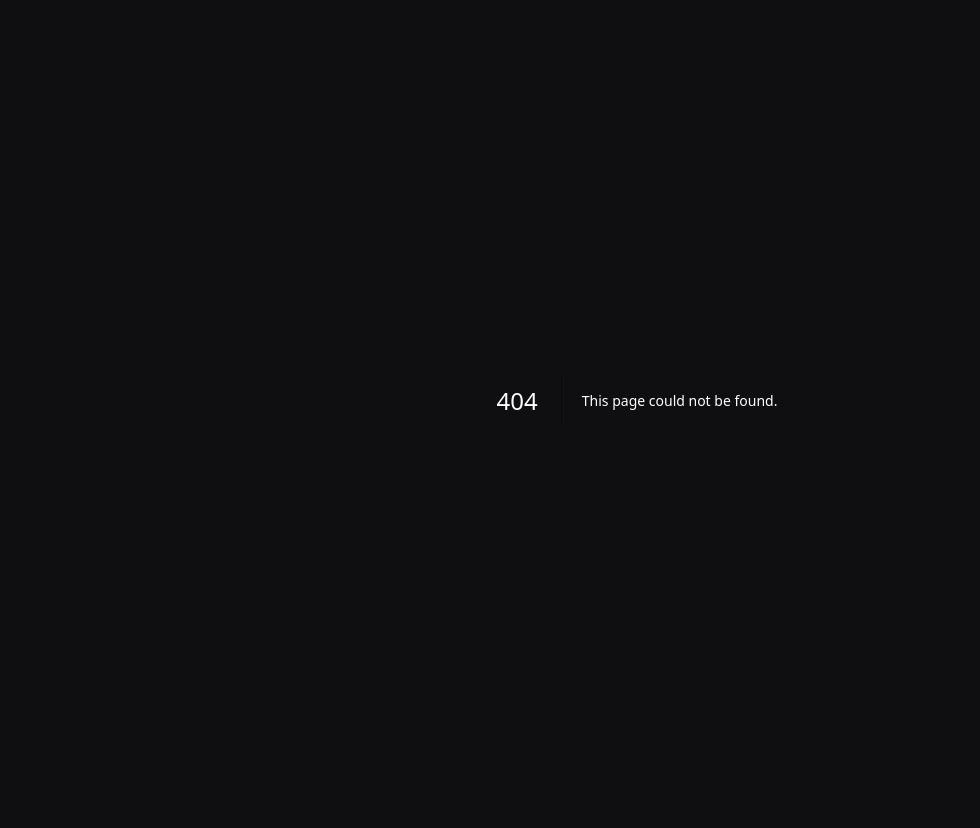
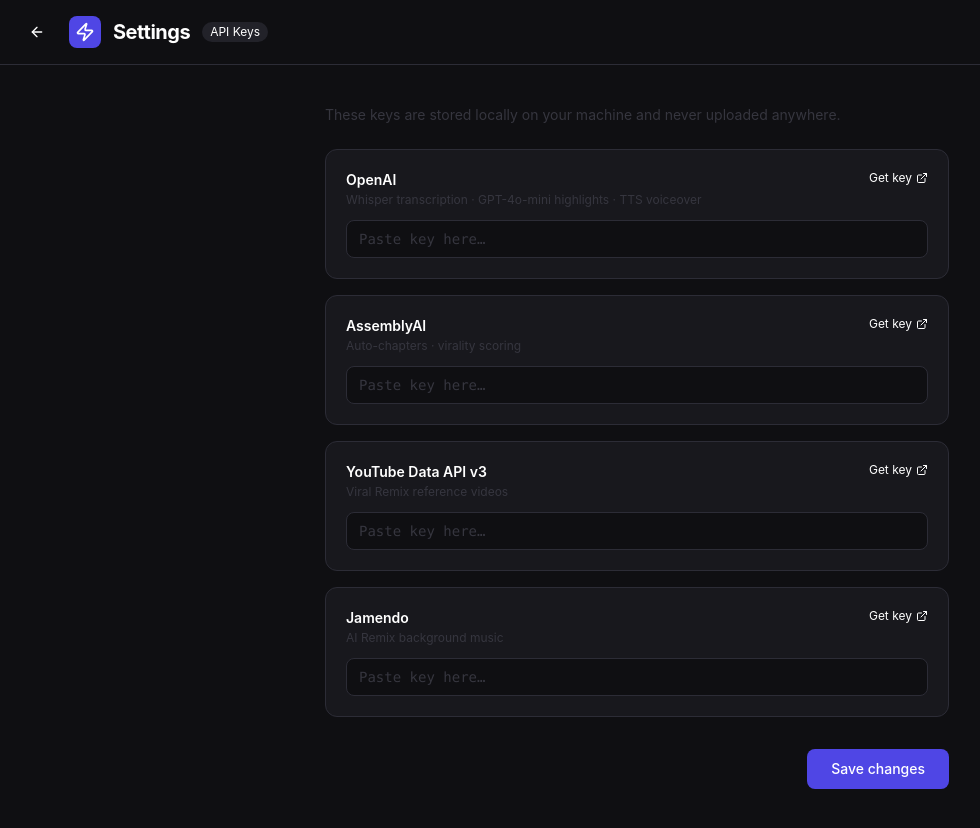
Before and after one commit to Rubruby420/Clip, a Next.js app: page /settings in a window 1280 px wide. Before the commit this address had no page. Shown: the whole page, without its empty margins (3-983 px from the left). Before the commit the page ends 800 px from the top, so only its background shows below. Built offline with nearby package versions, Linux system fonts and the light colour scheme; no server answers.

Commit message:
Add settings page UI with provider cards and save button
Co-Authored-By: Claude Sonnet 4.6 <noreply@anthropic.com>

```diff
--- /dev/null
+++ b/app/settings/_client.tsx
@@ -0,0 +1,187 @@
+"use client";
+
+import { useEffect, useState } from "react";
+import Link from "next/link";
+import {
+  Settings,
+  ArrowLeft,
+  ExternalLink,
+  CheckCircle,
+  AlertCircle,
+  Loader2,
+  Zap,
+} from "lucide-react";
+
+type ConfigKey =
+  | "OPENAI_API_KEY"
+  | "ASSEMBLYAI_API_KEY"
+  | "YOUTUBE_API_KEY"
+  | "JAMENDO_CLIENT_ID";
+
+const PROVIDERS: {
+  key: ConfigKey;
+  name: string;
+  description: string;
+  getKeyUrl: string;
+}[] = [
+  {
+    key: "OPENAI_API_KEY",
+    name: "OpenAI",
+    description: "Whisper transcription · GPT-4o-mini highlights · TTS voiceover",
+    getKeyUrl: "https://platform.openai.com/api-keys",
+  },
+  {
+    key: "ASSEMBLYAI_API_KEY",
+    name: "AssemblyAI",
+    description: "Auto-chapters · virality scoring",
+    getKeyUrl: "https://www.assemblyai.com/dashboard",
+  },
+  {
+    key: "YOUTUBE_API_KEY",
+    name: "YouTube Data API v3",
+    description: "Viral Remix reference videos",
+    getKeyUrl: "https://console.cloud.google.com/apis/credentials",
+  },
+  {
+    key: "JAMENDO_CLIENT_ID",
+    name: "Jamendo",
+    description: "AI Remix background music",
+    getKeyUrl: "https://developer.jamendo.com",
+  },
+];
+
+const EMPTY: Record<ConfigKey, string> = {
+  OPENAI_API_KEY: "",
+  ASSEMBLYAI_API_KEY: "",
+  YOUTUBE_API_KEY: "",
+  JAMENDO_CLIENT_ID: "",
+};
+
+export default function SettingsClient({ firstRun }: { firstRun: boolean }) {
+  const [masked, setMasked] = useState<Record<ConfigKey, string>>(EMPTY);
+  const [values, setValues] = useState<Record<ConfigKey, string>>(EMPTY);
+  const [status, setStatus] = useState<"idle" | "saving" | "saved" | "error">("idle");
+  const [errorMsg, setErrorMsg] = useState("");
+
+  useEffect(() => {
+    fetch("/api/settings")
+      .then((r) => r.json())
+      .then((data) => setMasked(data));
+  }, []);
+
+  async function handleSave() {
+    setStatus("saving");
+    const payload: Partial<Record<ConfigKey, string>> = {};
+    (Object.keys(values) as ConfigKey[]).forEach((k) => {
+      if (values[k].trim()) payload[k] = values[k].trim();
+    });
+    const res = await fetch("/api/settings", {
+      method: "POST",
+      headers: { "Content-Type": "application/json" },
+      body: JSON.stringify(payload),
+    });
+    if (res.ok) {
+      const fresh = await fetch("/api/settings").then((r) => r.json());
+      setMasked(fresh);
+      setValues(EMPTY);
+      setStatus("saved");
+    } else {
+      const err = await res.json();
+      setErrorMsg(err.error ?? "Failed to save settings.");
+      setStatus("error");
+    }
+  }
+
+  return (
+    <div className="min-h-screen bg-surface-900">
+      <header className="border-b border-surface-600 px-6 py-4 flex items-center gap-4">
+        <Link
+          href="/"
+          className="p-2 text-surface-400 hover:text-white hover:bg-surface-700 rounded-lg transition-colors"
+        >
+          <ArrowLeft className="w-4 h-4" />
+        </Link>
+        <div className="flex items-center gap-3">
+          <div className="w-8 h-8 rounded-lg bg-brand-600 flex items-center justify-center">
+            <Zap className="w-5 h-5 text-white" />
+          </div>
+          <span className="text-xl font-bold text-white tracking-tight">Settings</span>
+          <span className="text-xs bg-surface-700 text-surface-300 px-2 py-0.5 rounded-full">
+            API Keys
+          </span>
+        </div>
+      </header>
+
+      <main className="max-w-2xl mx-auto px-6 py-10">
+        {firstRun && (
+          <div className="mb-6 flex items-start gap-3 bg-brand-900/40 border border-brand-700 text-brand-200 rounded-xl px-4 py-3 text-sm">
+            <Settings className="w-4 h-4 mt-0.5 flex-shrink-0" />
+            Welcome to Clip — add your API keys to get started.
+          </div>
+        )}
+
+        {status === "saved" && (
+          <div className="mb-6 flex items-start gap-3 bg-green-900/40 border border-green-700 text-green-200 rounded-xl px-4 py-3 text-sm">
+            <CheckCircle className="w-4 h-4 mt-0.5 flex-shrink-0" />
+            Settings saved. Restart Clip to apply your new keys.
+          </div>
+        )}
+
+        {status === "error" && (
+          <div className="mb-6 flex items-start gap-3 bg-red-900/40 border border-red-700 text-red-200 rounded-xl px-4 py-3 text-sm">
+            <AlertCircle className="w-4 h-4 mt-0.5 flex-shrink-0" />
+            {errorMsg}
+          </div>
+        )}
+
+        <p className="text-surface-500 text-sm mb-6">
+          These keys are stored locally on your machine and never uploaded anywhere.
+        </p>
+
+        <div className="flex flex-col gap-4">
+          {PROVIDERS.map(({ key, name, description, getKeyUrl }) => (
+            <div
+              key={key}
+              className="bg-surface-800 border border-surface-600 rounded-xl p-5"
+            >
+              <div className="flex items-start justify-between mb-3">
+                <div>
+                  <div className="text-white font-semibold text-sm">{name}</div>
+                  <div className="text-surface-500 text-xs mt-0.5">{description}</div>
+                </div>
+                <a
+                  href={getKeyUrl}
+                  target="_blank"
+                  rel="noreferrer"
+                  className="flex items-center gap-1 text-brand-400 hover:text-brand-300 text-xs transition-colors flex-shrink-0"
+                >
+                  Get key <ExternalLink className="w-3 h-3" />
+                </a>
+              </div>
+              <input
+                type="password"
+                value={values[key]}
+                placeholder={masked[key] || "Paste key here…"}
+                onChange={(e) =>
+                  setValues((v) => ({ ...v, [key]: e.target.value }))
+                }
+                className="w-full bg-surface-900 border border-surface-600 rounded-lg px-3 py-2 text-sm text-white placeholder:text-surface-500 focus:outline-none focus:border-brand-500 font-mono"
+              />
+            </div>
+          ))}
+        </div>
+
+        <div className="mt-8 flex justify-end">
+          <button
+            onClick={handleSave}
+            disabled={status === "saving"}
+            className="flex items-center gap-2 bg-brand-600 hover:bg-brand-700 disabled:opacity-50 text-white px-6 py-2.5 rounded-lg text-sm font-medium transition-colors"
+          >
+            {status === "saving" && <Loader2 className="w-4 h-4 animate-spin" />}
+            {status === "saving" ? "Saving…" : "Save changes"}
+          </button>
+        </div>
+      </main>
+    </div>
+  );
+}
--- /dev/null
+++ b/app/settings/page.tsx
@@ -0,0 +1,10 @@
+import SettingsClient from "./_client";
+
+export default async function Page({
+  searchParams,
+}: {
+  searchParams: Promise<{ firstRun?: string }>;
+}) {
+  const params = await searchParams;
+  return <SettingsClient firstRun={params.firstRun === "true"} />;
+}
```
